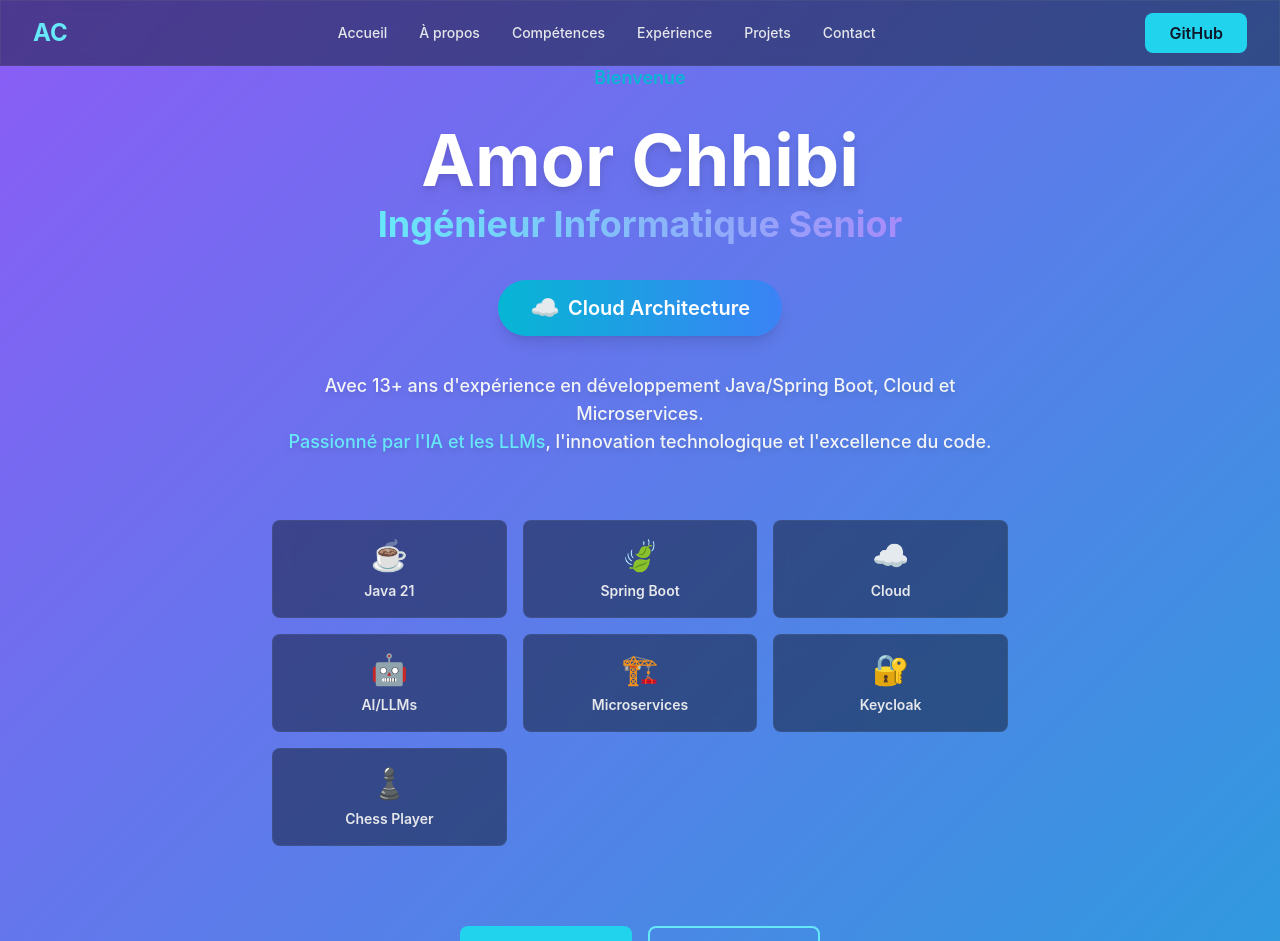
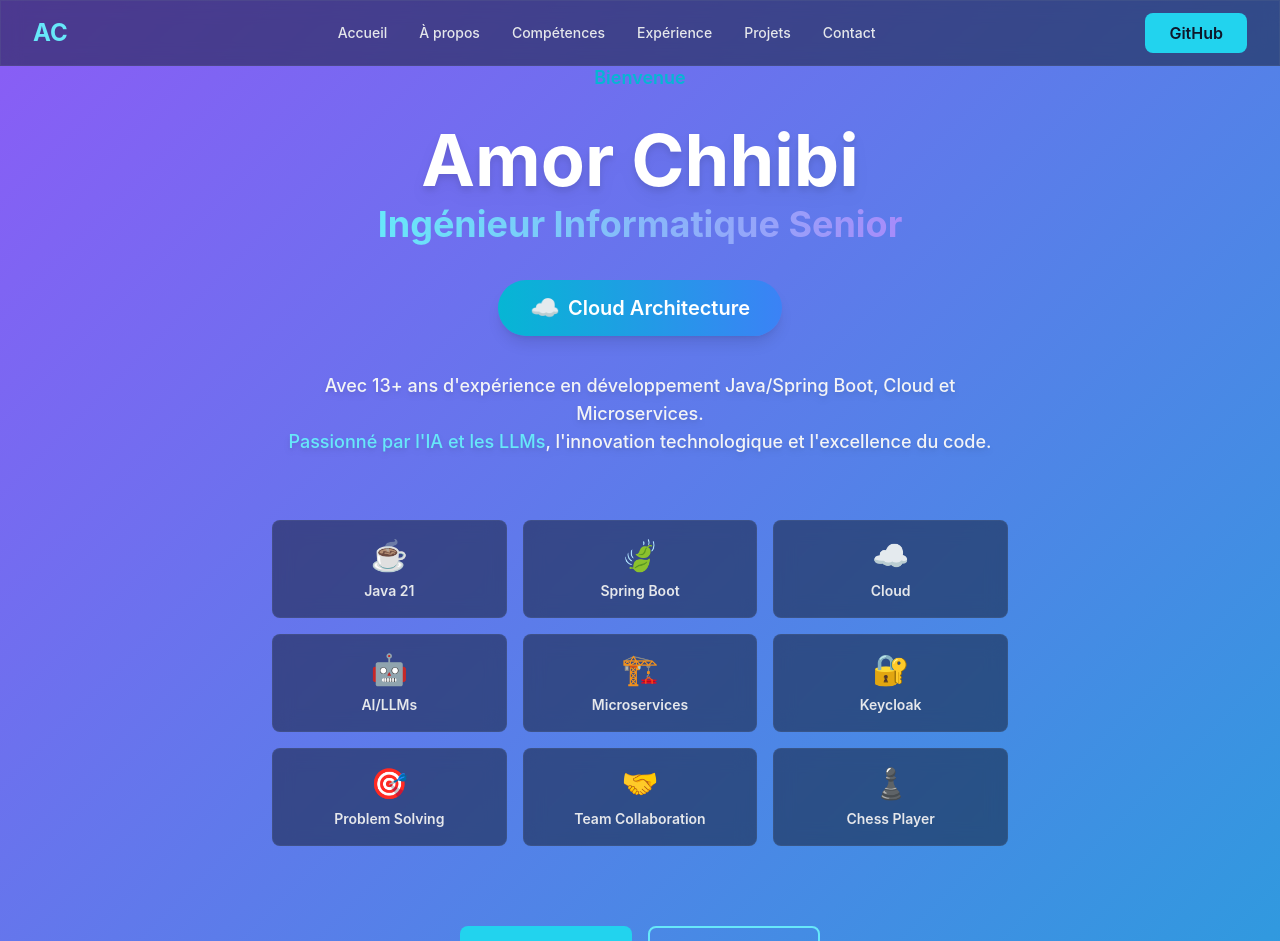
Before and after one commit to achhibi/portfolio, a Next.js app: page / in a window 1280 px wide. Shown: the top 941 px of the page. Built offline with nearby package versions, Linux system fonts and the light colour scheme.

Commit message:
Add Problem Solving and Team Collaboration to hero skills grid

```diff
--- a/components/Hero.tsx
+++ b/components/Hero.tsx
@@ -116,7 +116,9 @@ export default function Hero() {
               { icon: '🤖', label: 'AI/LLMs', color: 'purple' },
               { icon: '🏗️', label: 'Microservices', color: 'blue' },
               { icon: '🔐', label: 'Keycloak', color: 'red' },
-              { icon: '♟️', label: 'Chess Player', color: 'yellow' },
+              { icon: '🎯', label: 'Problem Solving', color: 'yellow' },
+              { icon: '🤝', label: 'Team Collaboration', color: 'pink' },
+              { icon: '♟️', label: 'Chess Player', color: 'gray' },
             ].map((skill, index) => (
               <motion.div
                 key={index}
```
